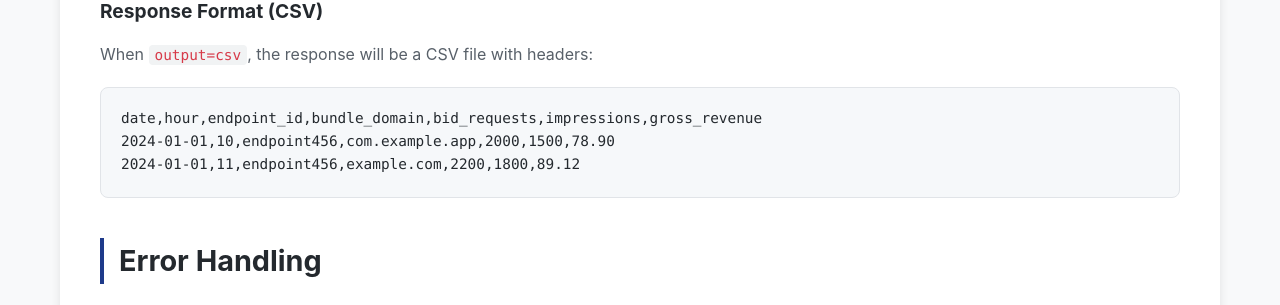
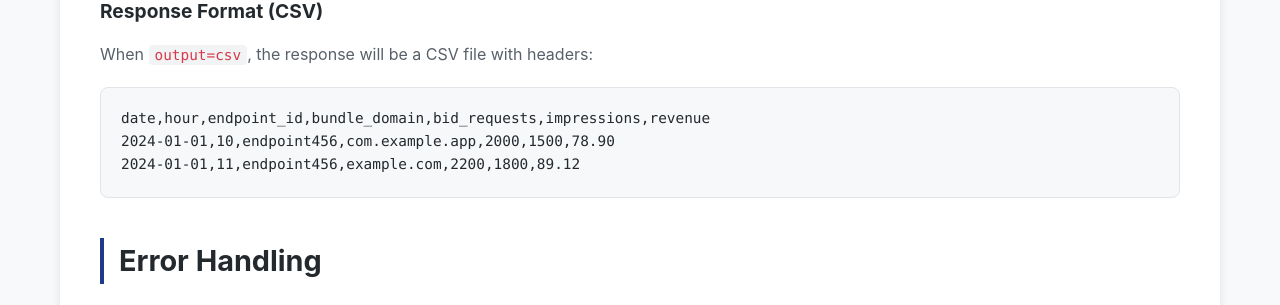
Before and after one commit to smart-exchange-ai-digital/public-api-docs, a Jekyll site: the page built from docs/api-specification.md, in a window 1280 px wide and 1400 px high, scrolled down 4152 px. Shown: the part 905-1210 px from the top of the window. Built offline with Jekyll 4.4.1, drawn with Linux system fonts in a browser that asks for light colours; some of the changed text lies outside the part shown.

Commit message:
renamed gross_revenue to revenue

````diff
--- a/docs/api-specification.md
+++ b/docs/api-specification.md
@@ -123,7 +123,7 @@ Retrieves demand partner reporting data with flexible filtering and output forma
 | `output` | String | Yes | Output format (`json` or `csv`) | `json` |
 | `endpoint_id` | String | No | Filter by specific endpoint ID | `123` |
 | `dimensions` | String | Yes | Comma-separated dimensions | `date,hour,endpoint_id,bundle_domain` |
-| `metrics` | String | Yes | Comma-separated metrics | `bid_requests,impressions,gross_revenue` |
+| `metrics` | String | Yes | Comma-separated metrics | `bid_requests,impressions,revenue` |
 | `sort_by` | String | No | Sort results by dimension (allowed: date, hour, endpoint_id) | `date` |
 | `order` | String | No | Sort order (`asc` or `desc`) | `desc` |
 | `bundle_domain` | String | No | Filter by bundle IDs or domain names | `com.example.app,example.com` |
@@ -144,7 +144,7 @@ Retrieves demand partner reporting data with flexible filtering and output forma
 #### **Request Example**
 
 ```http
-GET /api/v1/demand?api_key=AbCdEfGhIjKlMnOpQrStUvWxYz1234567890&dsp_id=dsp123&start_date=2024-01-01&end_date=2024-01-31&output=json&dimensions=date,hour,endpoint_id,bundle_domain&metrics=bid_requests,impressions,gross_revenue&endpoint_id=endpoint456&sort_by=date&order=desc&bundle_domain=com.example.app,example.com
+GET /api/v1/demand?api_key=AbCdEfGhIjKlMnOpQrStUvWxYz1234567890&dsp_id=dsp123&start_date=2024-01-01&end_date=2024-01-31&output=json&dimensions=date,hour,endpoint_id,bundle_domain&metrics=bid_requests,impressions,revenue&endpoint_id=endpoint456&sort_by=date&order=desc&bundle_domain=com.example.app,example.com
 ```
 
 #### **Response Format (JSON)**
@@ -177,7 +177,7 @@ GET /api/v1/demand?api_key=AbCdEfGhIjKlMnOpQrStUvWxYz1234567890&dsp_id=dsp123&st
 When `output=csv`, the response will be a CSV file with headers:
 
 ```csv
-date,hour,endpoint_id,bundle_domain,bid_requests,impressions,gross_revenue
+date,hour,endpoint_id,bundle_domain,bid_requests,impressions,revenue
 2024-01-01,10,endpoint456,com.example.app,2000,1500,78.90
 2024-01-01,11,endpoint456,example.com,2200,1800,89.12
 ```
````
